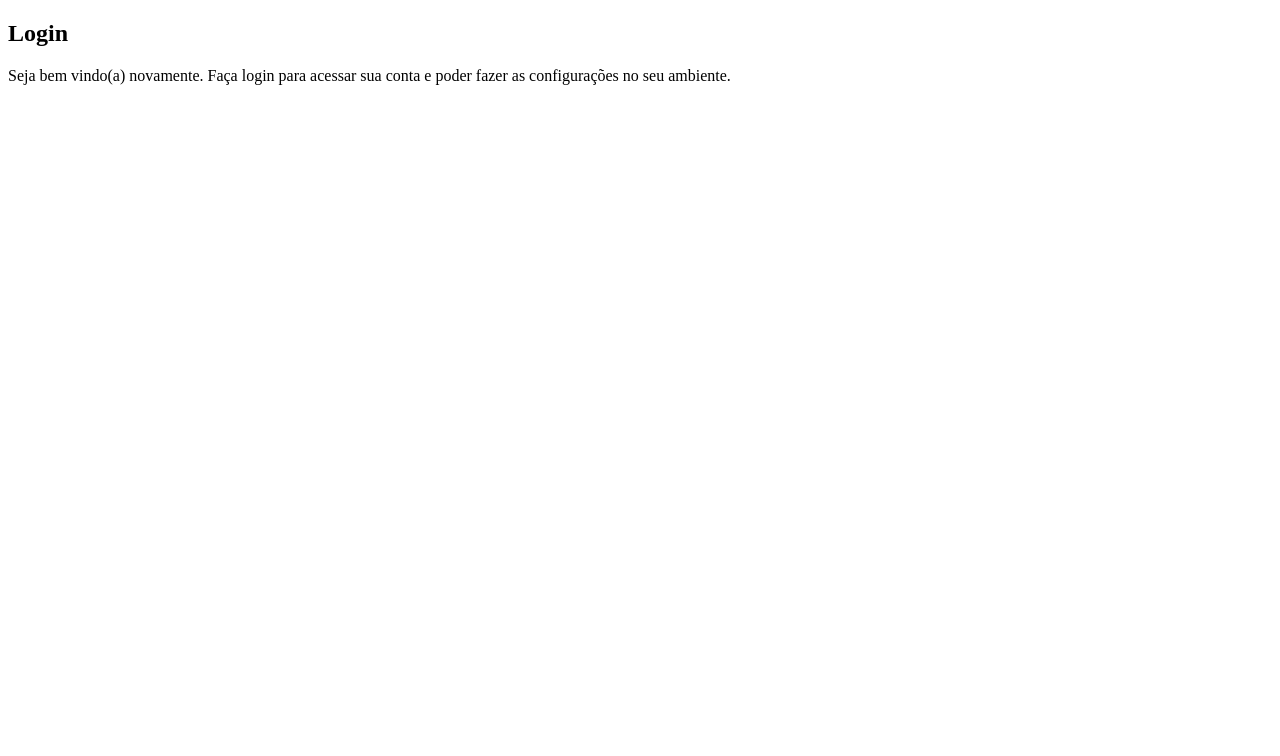
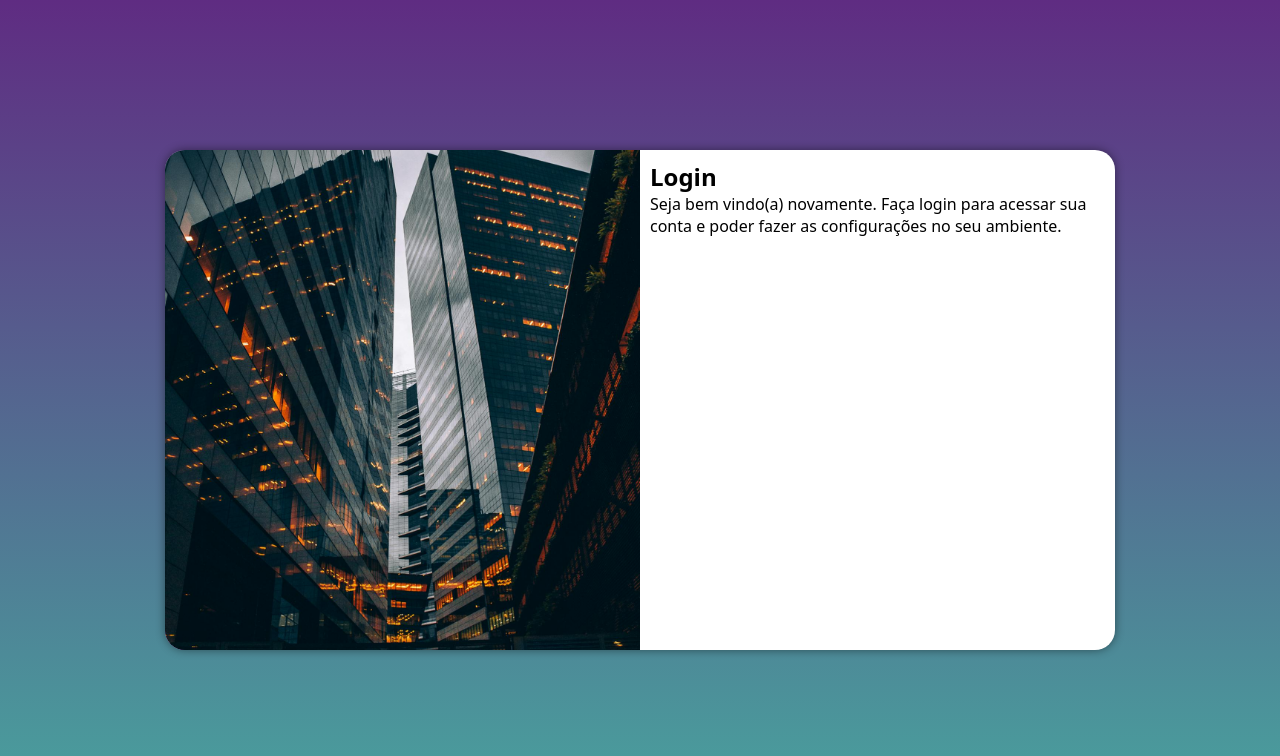
Before and after one commit to Joran-Vini/projeto-login, a plain HTML site: page index.html in a window 1280 px wide. Drawn offline with Linux system fonts and the light colour scheme.

Commit message:
continuação

```diff
--- /dev/null
+++ b/estilos/media-query.css
@@ -0,0 +1,38 @@
+@charset "UTF-8";
+
+/* Para outros aparelhos */
+
+@media screen and (min-width: 768px) and (max-width: 992px) {
+    body {
+        background-image: linear-gradient(to top, #49a09d,#5f2c82 );
+    }
+    section#login {
+        width: 80vw;
+    }
+    section#login > div#imagem {
+        float: left;
+        width: 35%;
+        height: 100%;
+    }
+            section#login > div#formulario {
+                float: right;
+                width: 65%;
+            }
+}
+@media screen and (min-width: 992px) {
+    body {
+        background-image: linear-gradient(to top, #49a09d,#5f2c82 );
+    }
+    section#login {
+        width: 950px;
+    }
+    section#login > div#imagem {
+        float: left;
+        width: 50%;
+        height: 100%;
+    }
+    section#login > div#formulario {
+        float: right;
+        width: 50%;
+    }
+}
--- a/estilos/style.css
+++ b/estilos/style.css
@@ -4,3 +4,45 @@
 Verde: #49a09d
 Lilás: #5f2c82
 */
+
+* {
+    margin: 0px;
+    padding: 0px;
+    font-family:system-ui, -apple-system, BlinkMacSystemFont, 'Segoe UI', Roboto, Oxygen, Ubuntu, Cantarell, 'Open Sans', 'Helvetica Neue', sans-serif;
+    box-sizing: border-box;
+}
+body, html {
+    background-color:#5f2c82 ;
+    height: 100vh;
+    width: 100vw;
+}
+main {
+    position: relative;
+    height: 100vh;
+    width: 100vw;
+}
+section#login {
+    position: absolute;
+    top: 50%;
+    left: 50%;
+    transform: translate(-50%, -50%);
+    background-color: white;
+    width: 250px;
+    height: 500px;
+    border-radius: 20px;
+    box-shadow:0px 0px 10px rgba(0, 0, 0, 0.452) ;
+    overflow: hidden;
+    transition: width .3s, height .3s;
+    transition-timing-function: ease;
+}
+section#login > div#imagem {
+    display: block;
+    background: #5f2c82 url(../imagens/pexels-dinnow-86001860-9444476.jpg) center center/cover no-repeat;
+    height: 200px;
+}
+section#login > div#formulario {
+    display: block;
+    padding: 10px;
+
+
+}
--- a/index.html
+++ b/index.html
@@ -5,6 +5,7 @@
     <meta name="viewport" content="width=device-width, initial-scale=1.0">
     <title>Tela Login</title>
     <link rel="stylesheet" href="estilos/style.css">
+    <link rel="stylesheet" href="estilos/media-query.css">
 </head>
 <body>
     <main>
```
